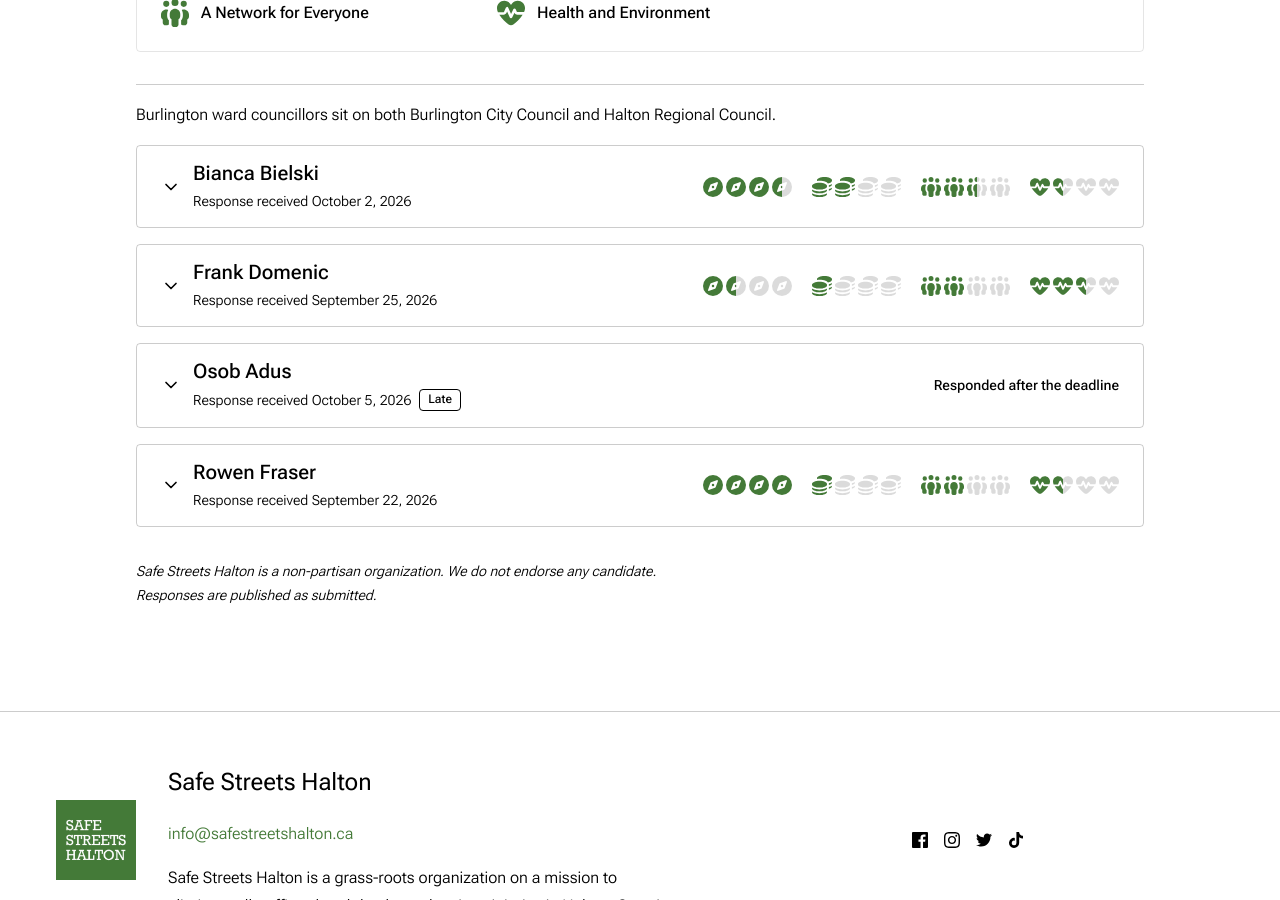
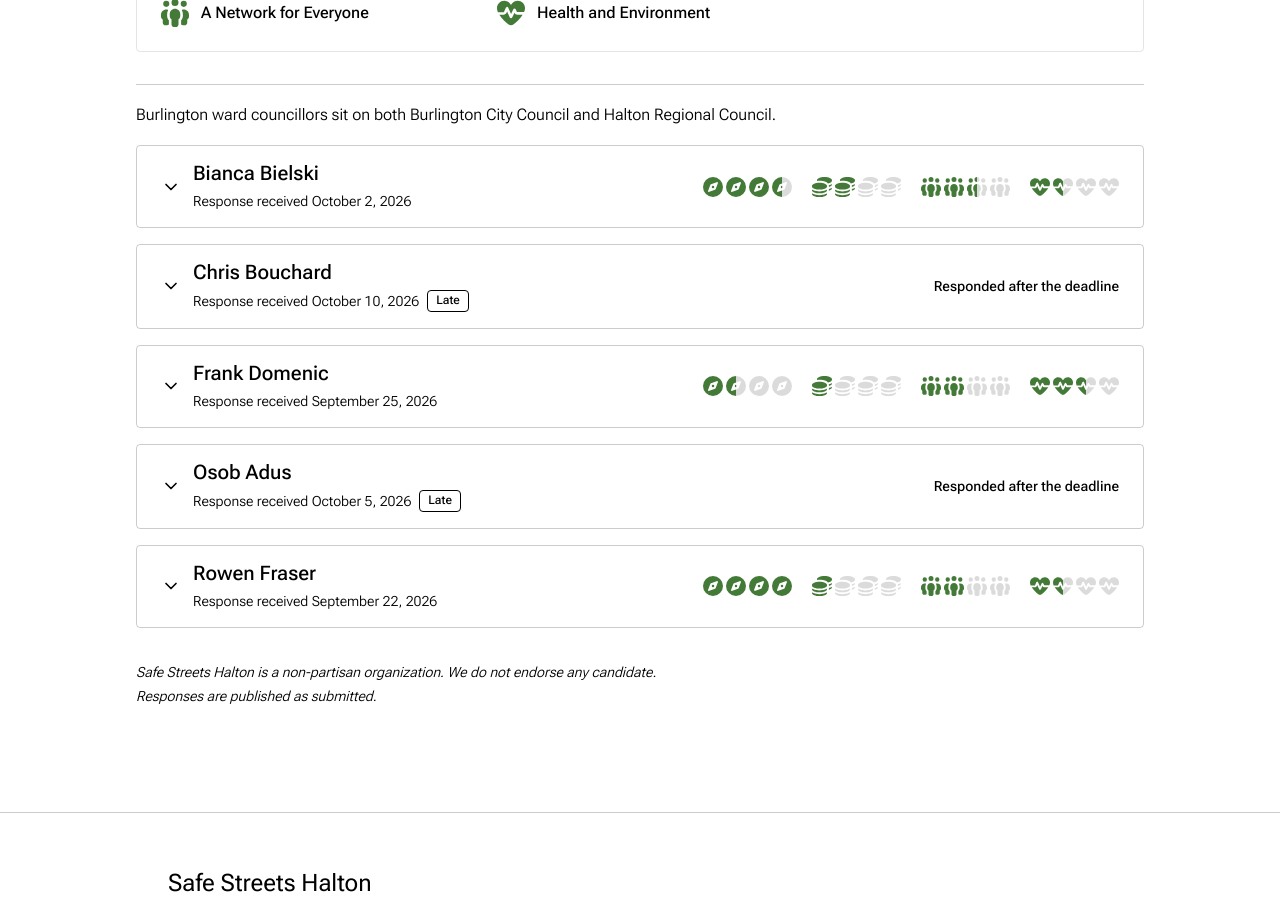
Before and after one commit to Safe-Streets-Halton/safe-streets-halton.github.io, a Jekyll site: the page built from _municipal-election-2026/burlington/ward-6.md, in a window 1280 px wide and 900 px high, scrolled down 926 px. Built offline with Jekyll 4.4.1, drawn with Linux system fonts in a browser that asks for light colours.

Commit message:
Add Chris Bouchard as late-pending

```diff
--- a/_data/elections/Municipal 2026/Burlington/ward-6.yml
+++ b/_data/elections/Municipal 2026/Burlington/ward-6.yml
@@ -76,6 +76,9 @@ races:
             There is also a significant health benefit to making active transportation easier. If people can safely walk or cycle to work, school, shopping or transit, we are supporting physical activity while reducing vehicle trips.  Once elected, I would support transportation investments that improve safety, mobility and environmental outcomes together.  If we make those alternatives safe, convenient and accessible, people might choose them. That is good for our health, good for Burlington and good for the environment.
           land-use: |
             Burlington’s Official Plan moves in a good direction, particularly around Major Transit Station Areas, with policies calling for compact, mixed-use, pedestrian-oriented communities and complete streets.  As I have in the past, I would support land-use policies that encourage complete, mixed-use communities, particularly around our GO stations and major transit corridors. Most importantly, I would want land-use and transportation decisions made together. Land use and transportation must be planned together and that means the right development in the right locations, tied to infrastructure and transportation capacity.
+      - name: "Chris Bouchard"
+        status: late-pending
+        received: "October 10, 2026"
       - name: "Frank Domenic"
         website: "https://frankdomenic.ca/"
         status: on-time
```
